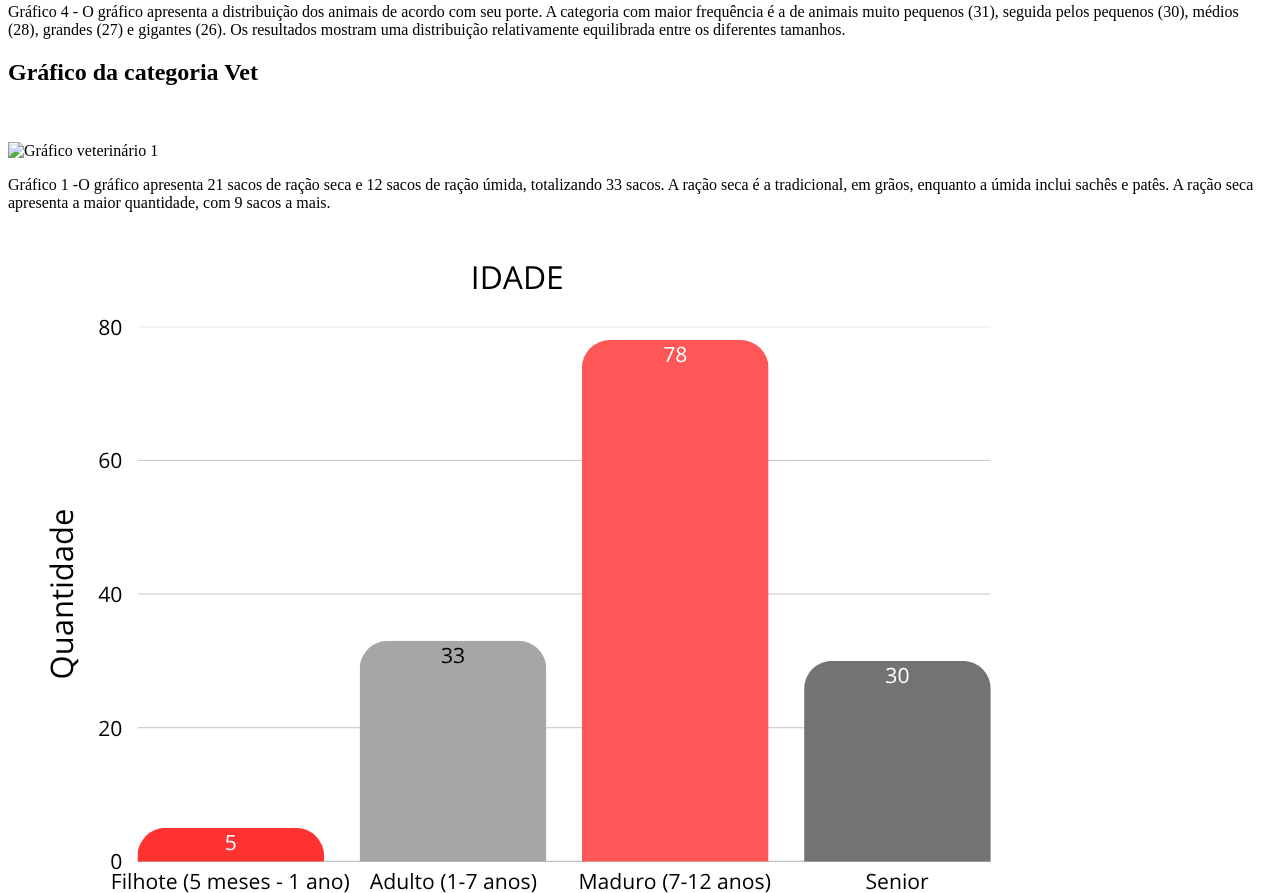
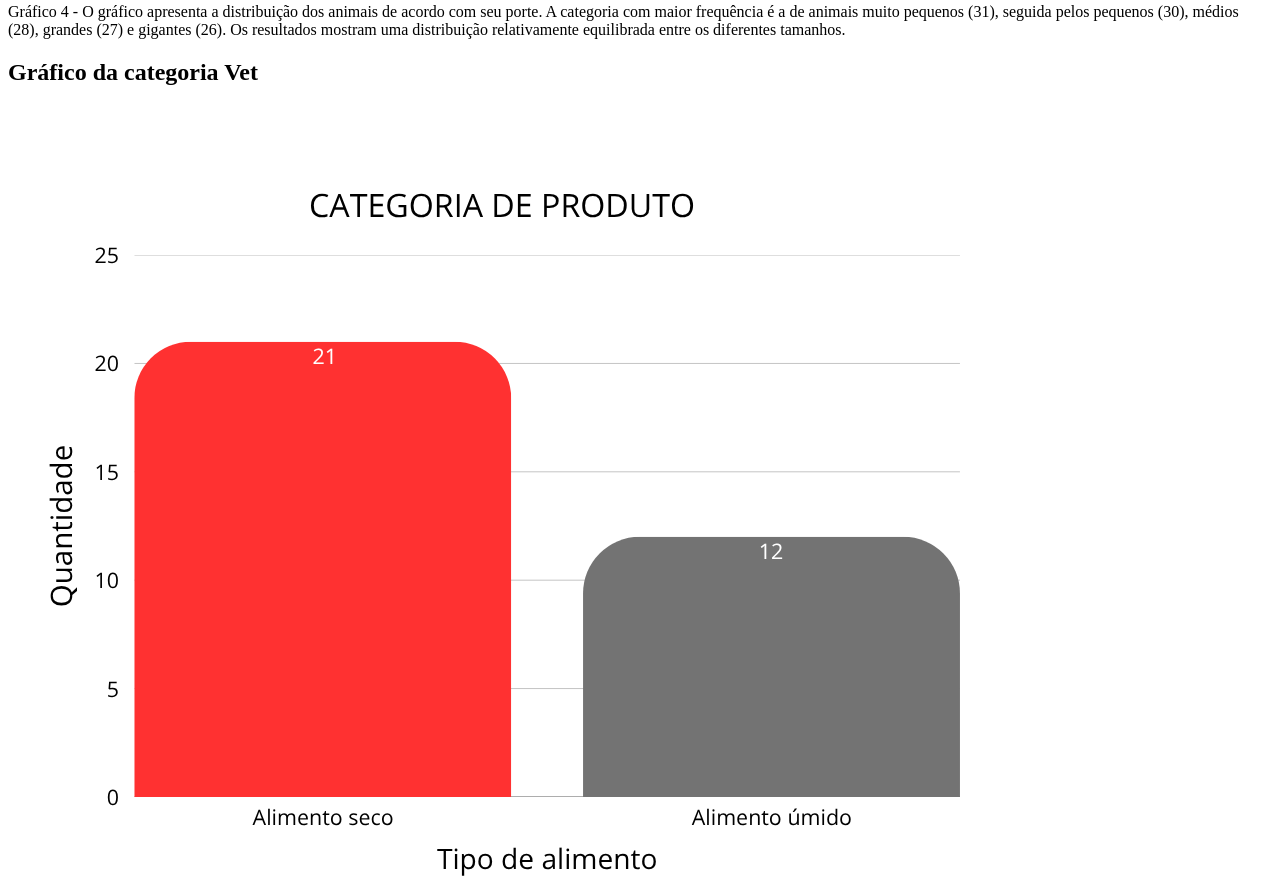
Before and after one commit to anacarolinabasto/projeto_royal, a plain HTML site: page graficocaes.html in a window 1280 px wide. Shown: the part 3506-4399 px from the top of the page. Drawn offline with Linux system fonts and the light colour scheme; the site is published under a folder, as on GitHub Pages, so addresses that start at the root find nothing.

Commit message:
Fix HTML encoding issues in graficocaes.html

```diff
--- a/graficocaes.html
+++ b/graficocaes.html
@@ -50,7 +50,7 @@
         <br /><br />
 
         <div class="imagem caes">
-          <img src="/Imagens/grafico1vet.png" alt="Gráfico veterinário 1" />
+          <img src="Imagens/grafico1vet.png" alt="Gráfico veterinário 1" />
           <p>Gráfico 1 -O gráfico apresenta 21 sacos de ração seca e 12 sacos de ração úmida, totalizando 33 sacos. A ração seca é a tradicional, em grãos, enquanto a úmida inclui sachês e patês. A ração seca apresenta a maior quantidade, com 9 sacos a mais.</p>
         </div>
 
```
